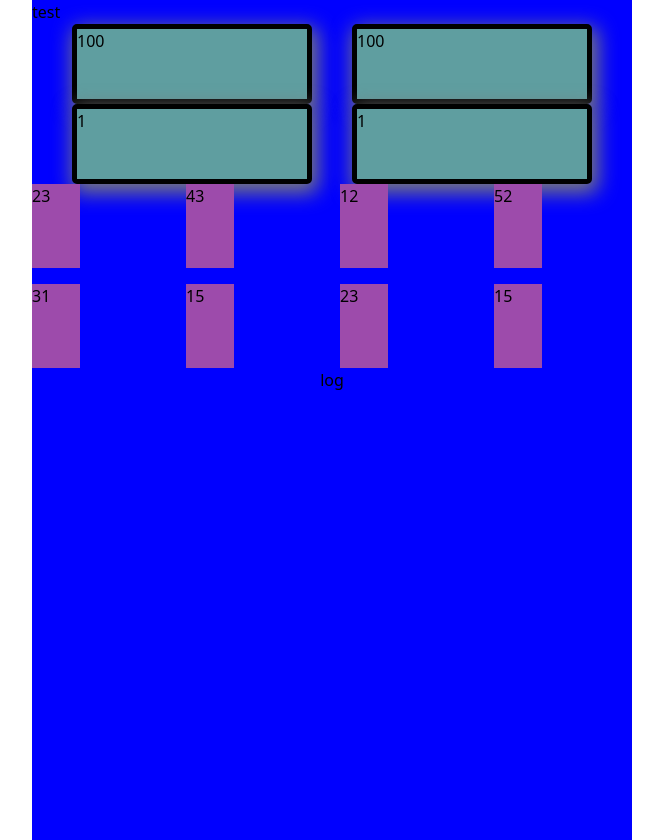
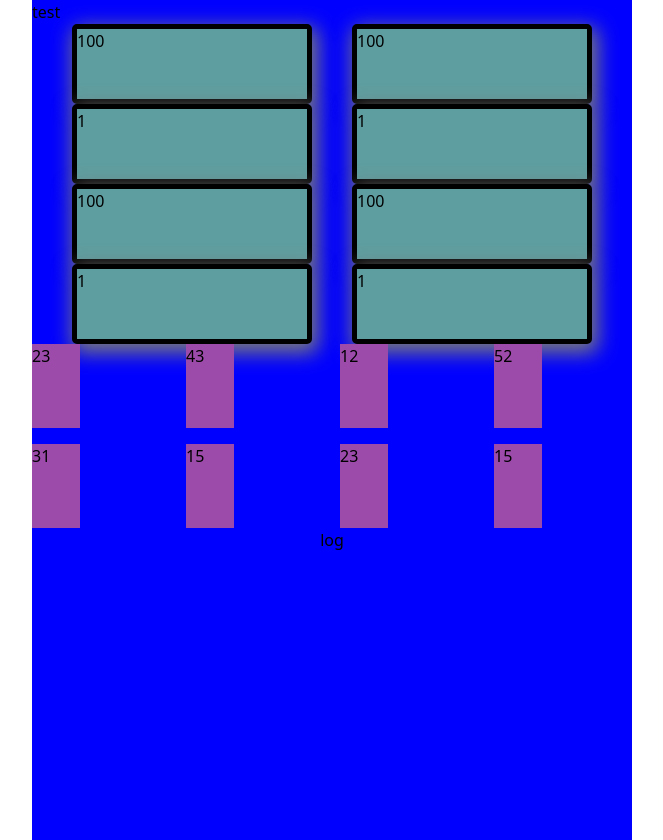
Before and after one commit to Smowling/Order98, a Nuxt app: page /test in a window 1280 px wide. Shown: the whole page, without its empty margins (308-971 px from the left). Built offline with nearby package versions, Linux system fonts and the light colour scheme.

Commit message:
tests of dropzone

```diff
--- a/pages/test.vue
+++ b/pages/test.vue
@@ -2,6 +2,7 @@
     <div class="flex justify-around">
         <div class="game">
             <nav>test</nav>
+            <DropZones :piles="game.piles" />
             <div class="flex justify-evenly">
                 <div class="zone">{{ last(game.piles.desc1) }}</div>
                 <div class="zone">{{ last(game.piles.desc2) }}</div>
@@ -21,6 +22,8 @@
 </template>
 
 <script setup lang="ts">
+import DropZones from '~/src/components/DropZones.vue';
+
 const game = ref({
     "deck": [3, 4, 5, 6, 7, 8, 9, 11],
     "hand": [23, 43, 12, 52, 31, 15, 23, 15],
```
